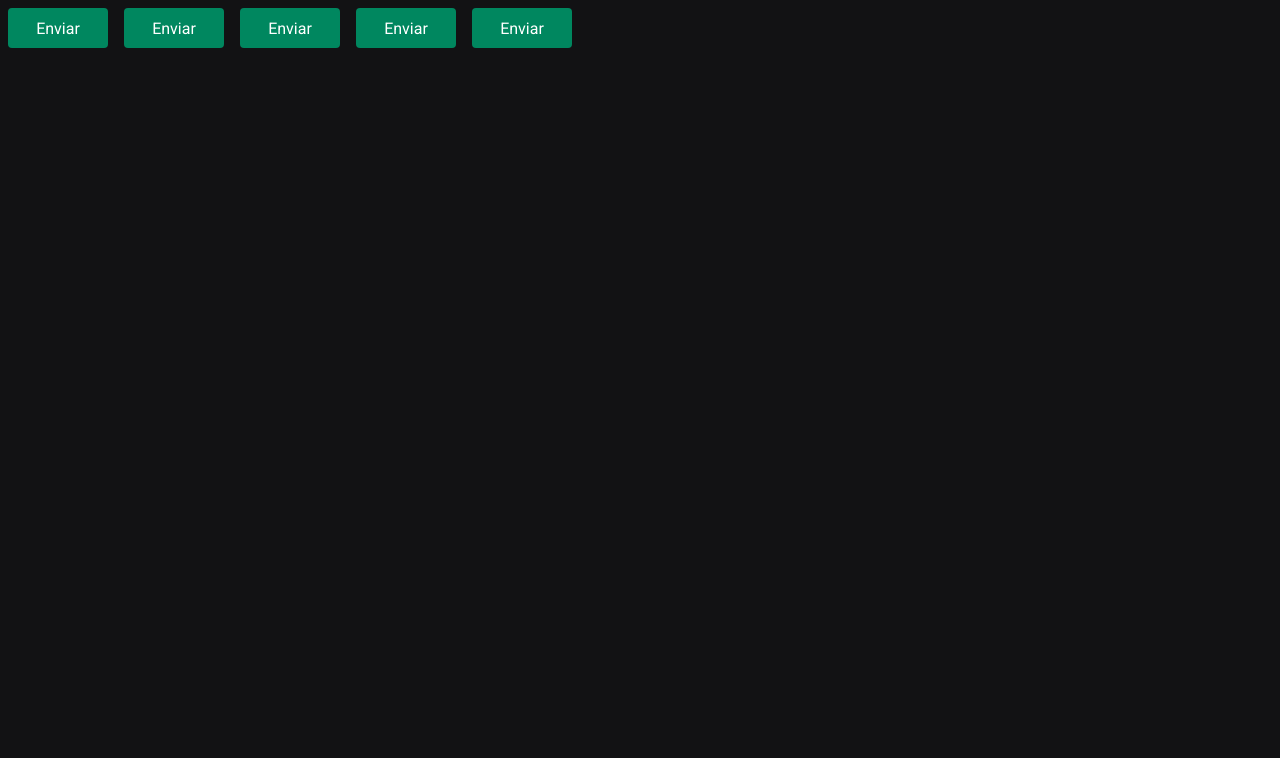
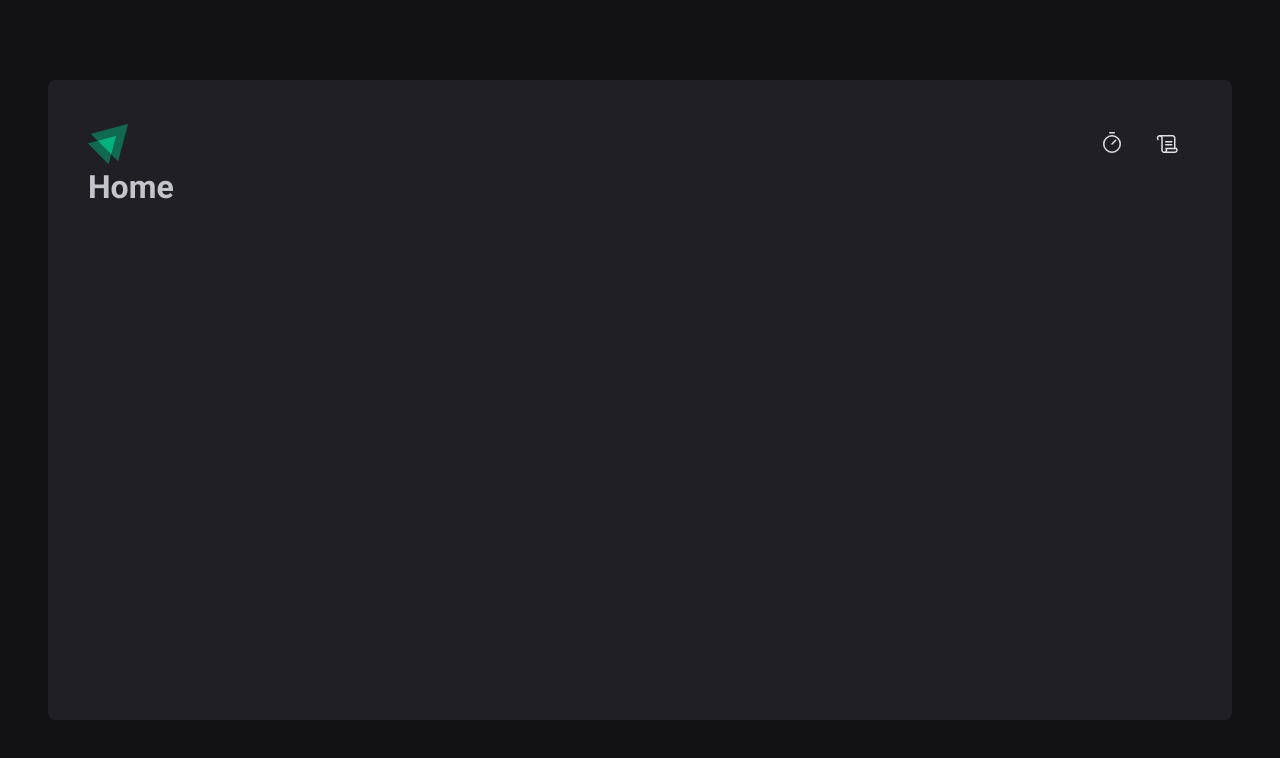
Before and after one commit to bhyago/ignite-timer, a React (Vite) app: page / in a window 1280 px wide. Shown: the top 758 px of the page. Built offline with nearby package versions, Linux system fonts and the light colour scheme.

Commit message:
adicionar config de queue

```diff
--- a/package.json
+++ b/package.json
@@ -11,8 +11,10 @@
   },
   "dependencies": {
     "@rocketseat/eslint-config": "^3.0.12",
+    "phosphor-react": "^1.4.1",
     "react": "^18.3.1",
     "react-dom": "^18.3.1",
+    "react-router-dom": "^7.1.3",
     "styled-components": "^6.1.13"
   },
   "devDependencies": {
--- a/src/App.tsx
+++ b/src/App.tsx
@@ -1,17 +1,15 @@
 import { ThemeProvider } from 'styled-components'
-import { Button } from './components/Button'
 import { defaultTheme } from './styles/themes/default'
 import { GlobalStyle } from './styles/global'
+import { Router } from './Router'
+import { BrowserRouter } from 'react-router-dom'
 
 export function App() {
   return (
     <ThemeProvider theme={defaultTheme}>
-      <Button variant="primary" />
-      <Button variant="secondary" />
-      <Button variant="success" />
-      <Button variant="danger" />
-      <Button />
-
+      <BrowserRouter>
+        <Router />
+      </BrowserRouter>
       <GlobalStyle />
     </ThemeProvider>
   )
--- /dev/null
+++ b/src/Router.tsx
@@ -0,0 +1,15 @@
+import { Routes, Route } from 'react-router-dom'
+import { Home } from './pages/Home'
+import { History } from './pages/History'
+import { DefaultLayout } from './layouts/DefaultLayout'
+
+export function Router() {
+  return (
+    <Routes>
+      <Route path="/" element={<DefaultLayout />}>
+        <Route path="/" element={<Home />} />
+        <Route path="/history" element={<History />} />
+      </Route>
+    </Routes>
+  )
+}
--- a/src/components/Button.styles.ts
+++ /dev/null
@@ -1,31 +0,0 @@
-import styled, { css } from "styled-components";
-
-export type ButtonVariant = 'primary' | 'secondary' | 'danger' | 'success'
-
-interface ButtonContainerProps {
-  variant: ButtonVariant
-}
-
-const ButtonVariants = {
-  primary: 'purple',
-  secondary: 'orange',
-  danger: 'red',
-  success: 'green'
-}
-
-export const ButtonContainer = styled.button<ButtonContainerProps>`
-   width: 100px;
-   height: 40px;
-   border-radius: 4px;
-   border: 0;
-   margin: 8px;
-
-   background-color: ${props => props.theme['green-500']};
-   color: ${props => props.theme.white}
-
-   /* ${props => {
-      return css`
-        background-color: ${ButtonVariants[props.variant]}
-      `
-   }} */
-`
--- a/src/components/Button.tsx
+++ /dev/null
@@ -1,9 +0,0 @@
-import { ButtonContainer, ButtonVariant } from './Button.styles'
-
-interface ButtonProps {
-  variant?: ButtonVariant
-}
-
-export function Button({ variant = 'primary' }: ButtonProps) {
-  return <ButtonContainer variant={variant}>Enviar</ButtonContainer>
-}
--- /dev/null
+++ b/src/components/Header/index.tsx
@@ -0,0 +1,16 @@
+import { HeaderContainer } from './styles'
+import logoIgnite from '../../assets/logo-ignite.svg'
+import { Timer, Scroll } from 'phosphor-react'
+import { NavLink } from 'react-router-dom'
+
+export function Header() {
+  return (
+    <HeaderContainer>
+      <img src={logoIgnite} alt="" />
+      <nav>
+        <NavLink to="/" title="Timer"><Timer size={24} /></NavLink>
+        <NavLink to="/history" title="Histórico"><Scroll size={24} /></NavLink>
+      </nav>
+    </HeaderContainer>
+  )
+}
--- /dev/null
+++ b/src/components/Header/styles.ts
@@ -0,0 +1,34 @@
+import styled from 'styled-components'
+
+export const HeaderContainer = styled.header`
+  display: flex;
+  align-items: center;
+  justify-content: space-between;
+
+  nav {
+    display: flex;
+    gap: 0.5rem;
+
+    a {
+      width: 3rem;
+      height: 3rem;
+
+      display: flex;
+      justify-content: center;
+      align-items: center;
+
+      color: ${(props) => props.theme['gray-100']};
+
+      border-top: 3px solid transparent;
+      border-bottom: 3px solid transparent;
+
+      &:hover {
+        border-bottom: 3px solid ${(props) => props.theme['green-500']};
+      }
+
+      &:active {
+        color: ${(props) => props.theme['green-500']};
+      }
+    }
+  }
+`
--- /dev/null
+++ b/src/layouts/DefaultLayout/index.tsx
@@ -0,0 +1,12 @@
+import { Outlet } from 'react-router-dom'
+import { LayoutContainer } from './styles'
+import { Header } from '../../components/Header'
+
+export function DefaultLayout() {
+  return (
+    <LayoutContainer>
+      <Header />
+      <Outlet />
+    </LayoutContainer>
+  )
+}
--- /dev/null
+++ b/src/layouts/DefaultLayout/styles.ts
@@ -0,0 +1,14 @@
+import styled from 'styled-components'
+
+export const LayoutContainer = styled.div`
+  max-width: 74rem;
+  height: calc(100vh - 10rem);
+  margin: 5rem auto;
+  padding: 2.5rem;
+
+  background: ${(props) => props.theme['gray-800']};
+  border-radius: 8px;
+
+  display: flex;
+  flex-direction: column;
+`
--- /dev/null
+++ b/src/pages/History.tsx
@@ -0,0 +1,3 @@
+export function History() {
+  return <h1>History</h1>
+}
--- /dev/null
+++ b/src/pages/Home.tsx
@@ -0,0 +1,3 @@
+export function Home() {
+  return <h1>Home</h1>
+}
```
Also changed, not shown: src/assets/logo-ignite.svg (added), 1 other file (tests, documents, lock files or other folders).
